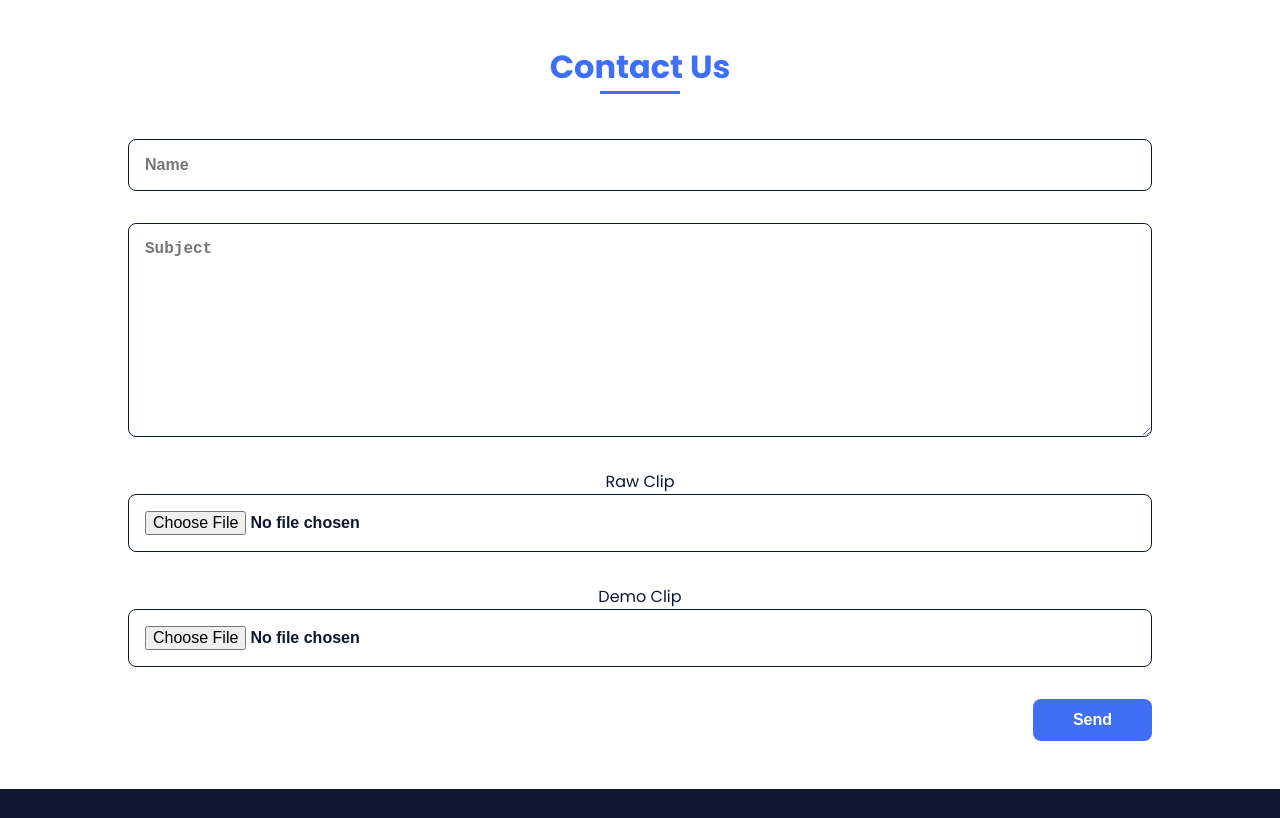
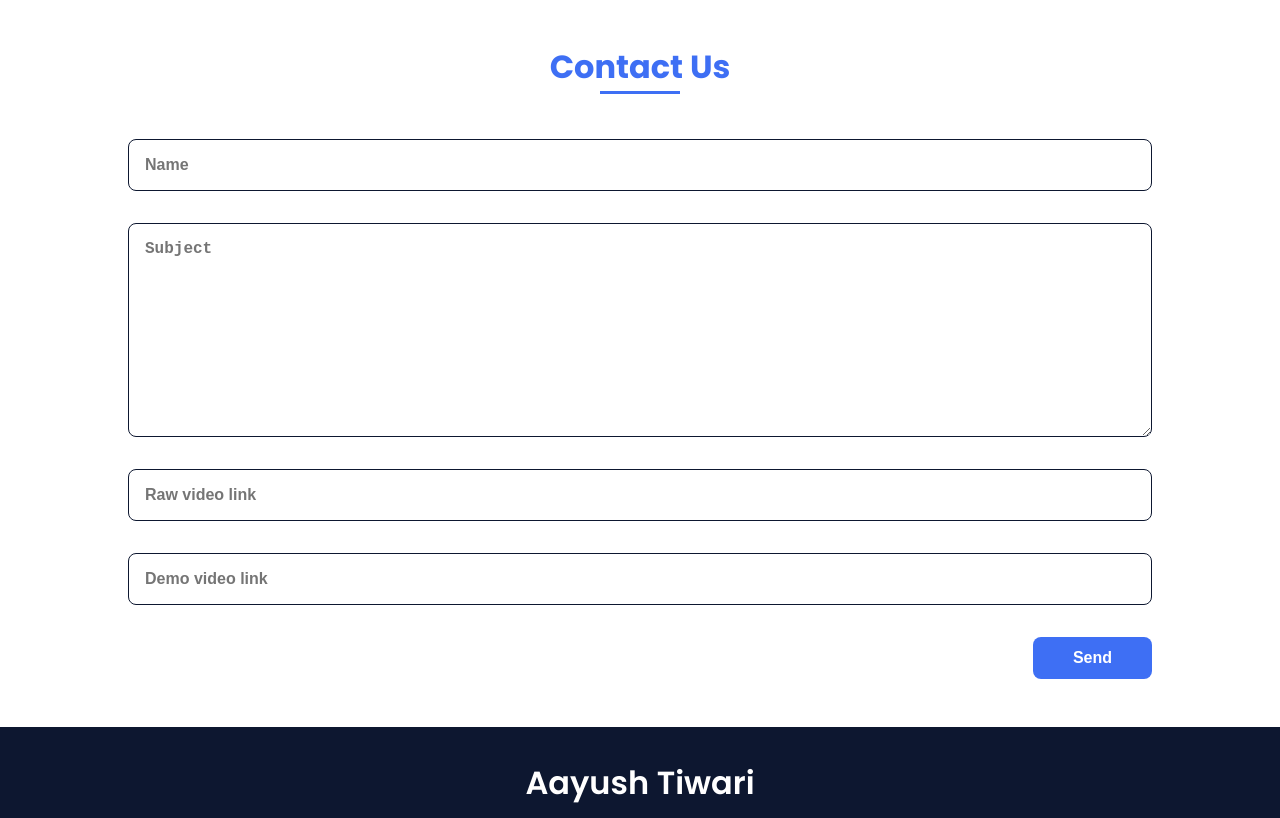
Before and after one commit to hemantsuteri/aayush, a plain HTML site: page index.html in a window 1280 px wide. Shown: the part 2800-3618 px from the top of the page. Drawn offline with nearby package versions, Linux system fonts and the light colour scheme.

Commit message:
mail feature

```diff
--- a/index.html
+++ b/index.html
@@ -182,14 +182,21 @@
             <!--===== CONTACT =====-->
             <section class="contact section" id="contact">
                 <h2 class="section-title">Contact Us</h2>
+                <form action="https://formsubmit.co/aayushfreelancingservice@gmail.com" method= "POST" >
+                <!-- <form action="https://formsubmit.co/hemantsuteri@gmail.com" method= "POST" > -->
+                <div class="contact__container bd-grid">
+                        <!-- <input type = "text" name="name" required> -->
+                        <!-- <input  type = "email"names" email" required> -->
+                        <!-- <button >Send</button> -->
+                    <!-- </form> -->
 
-                <div class="contact__container bd-grid">
-                        <input type="text" placeholder="Name" class="contact__input" required>
-                        <textarea name="" placeholder="Subject" name="body" id="" cols="0" rows="10" class="contact__input"></textarea>
-                        <label for="upload" class="contact__input_text"> Raw Clip</label>
-                        <input type="file" name="upload" id="upload" class="contact__input">
-                        <label for="upload" class="contact__input_text"> Demo Clip</label>
-                        <input type="file" name="upload" id="upload" class="contact__input">
+                    <!-- <form action=""> -->
+                        <input type="text" name="Name" placeholder="Name" class="contact__input" required>
+                        <textarea name="Description" placeholder="Subject" name="body" id="" cols="0" rows="10" class="contact__input"></textarea>
+                        <!-- <label for="upload" class="contact__input_text"> Raw Clip Link</label> -->
+                        <input type="text" name="raw_video_link" placeholder="Raw video link" id="raw" class="contact__input">
+                        <!-- <label for="upload" class="contact__input_text"> Demo Clip Link</label> -->
+                        <input type="text" name="demo_video_link" placeholder="Demo video link" id="demo" class="contact__input">
                         <input type="submit" value="Send" class="contact__button button">
                     </form>
                 </div>
```
